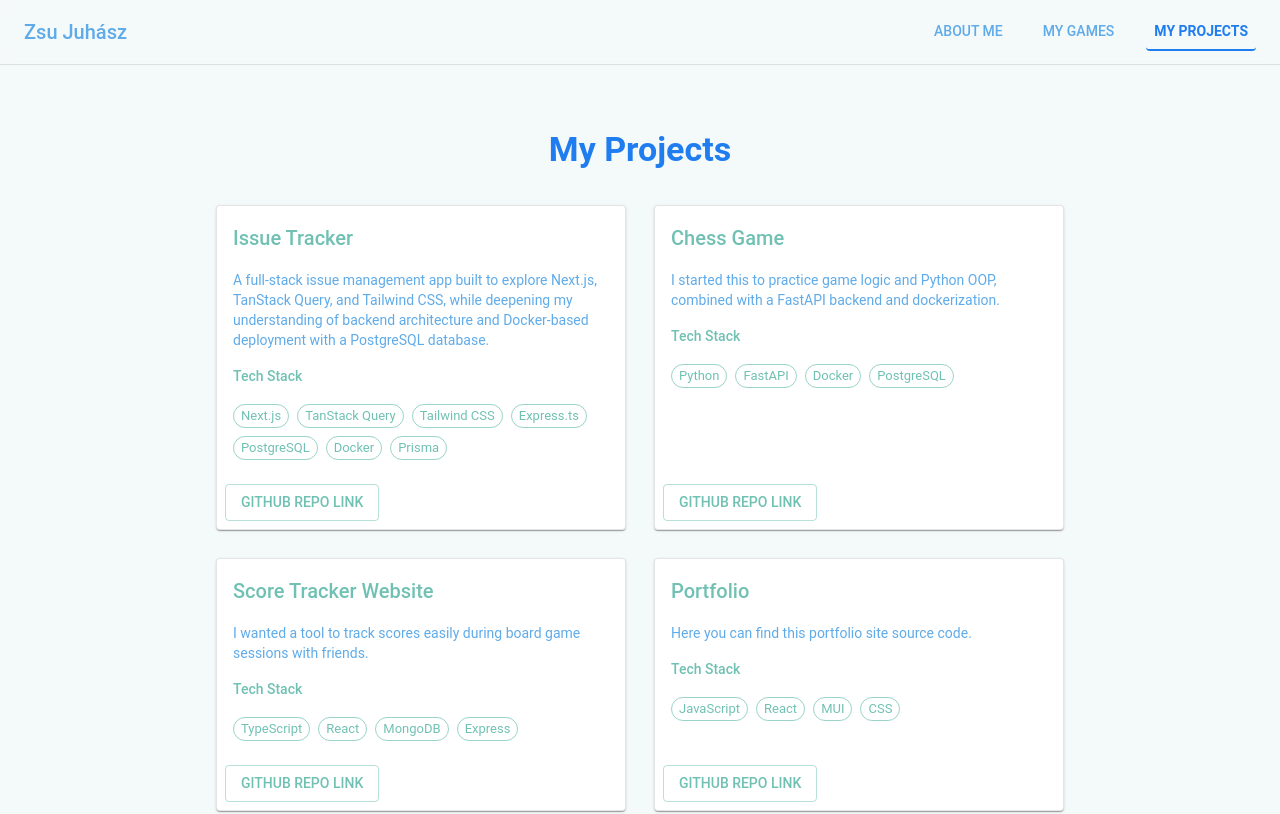
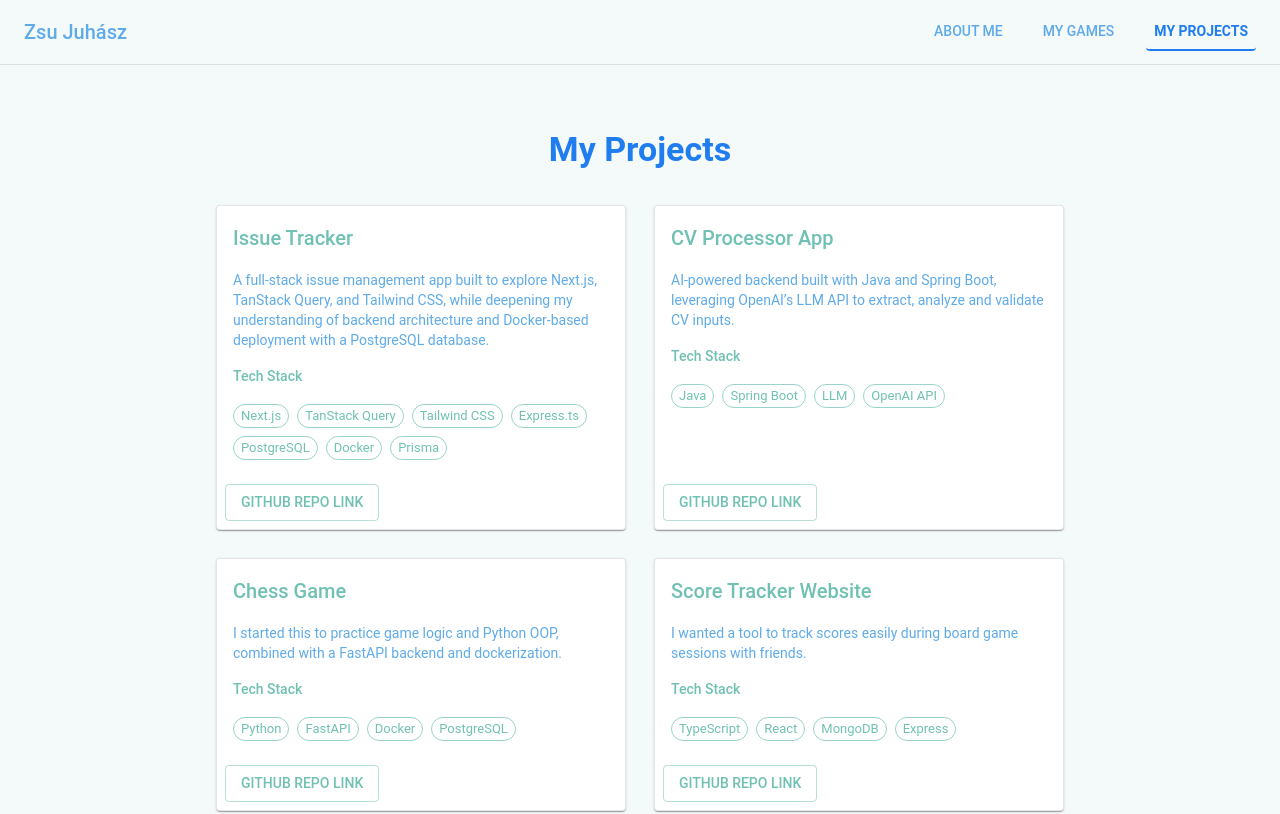
Before and after one commit to Zsezsu/portfolio, a React (Vite) app in the folder client/: page /projects in a window 1280 px wide. Shown: the top 814 px of the page. Built offline with nearby package versions, Linux system fonts and the light colour scheme.

Commit message:
Add CV processor app project to projectData.js

```diff
--- a/client/src/pages/data/projectData.js
+++ b/client/src/pages/data/projectData.js
@@ -14,7 +14,13 @@ export const projects = [
     ],
     repo: "https://github.com/Zsezsu/issue-tracker",
   },
-
+    {
+    title: "CV Processor App",
+    description:
+      "AI-powered backend built with Java and Spring Boot, leveraging OpenAI’s LLM API to extract, analyze and validate CV inputs.",
+    techStack: ["Java", "Spring Boot", "LLM", "OpenAI API"],
+    repo: "https://github.com/Zsezsu/cv-processor-app",
+  },
   {
     title: "Chess Game",
     description:
```
